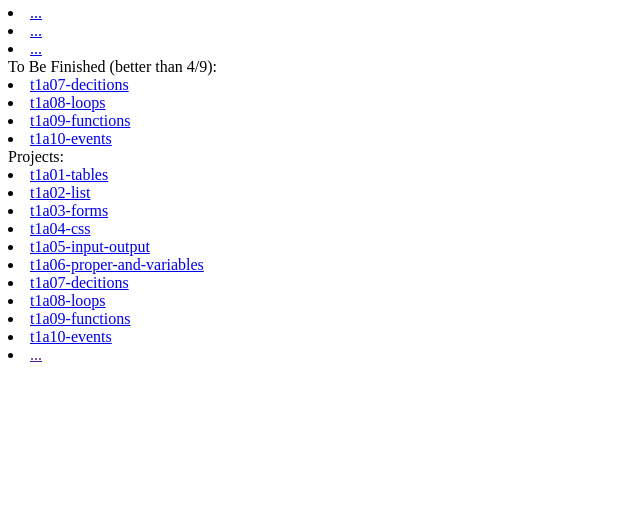
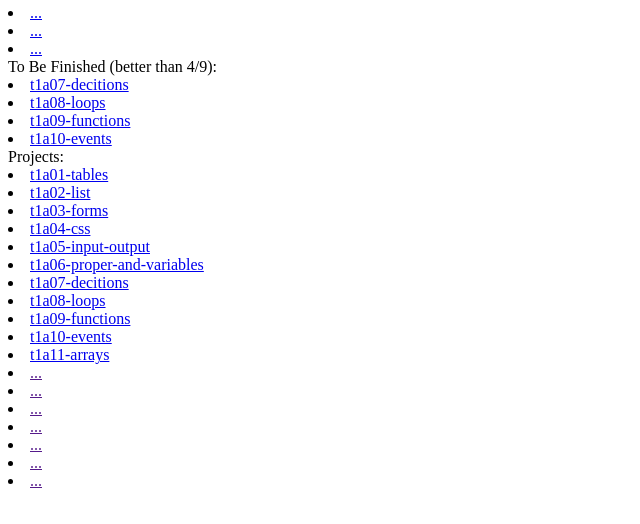
Before and after one commit to ZippySon489/gamedev-2026-tyson, a plain HTML site: page index.html in a window 1280 px wide. Shown: the part 98-622 px from the top of the page, without its empty margins (0-640 px from the left). Drawn offline with Linux system fonts and the light colour scheme.

Commit message:
Add link for t1a11-arrays in index.html
Added a new link for 't1a11-arrays' in the navigation.

```diff
--- a/index.html
+++ b/index.html
@@ -23,4 +23,11 @@ Projects:
 <li><a href="t1a08-loops-tyson.html"> t1a08-loops </a> <br>
 <li><a href="t1a09-functions-tyson.html"> t1a09-functions </a> <br>
 <li><a href="t1a10-events-tyson.html"> t1a10-events </a> <br>
+<li><a href="t1a11-arrays-tyson.html">t1a11-arrays</a> <br>
 <li><a href=""> ... </a> <br>
+<li><a href=""> ... </a> <br>
+<li><a href=""> ... </a> <br>
+<li><a href=""> ... </a> <br>
+<li><a href=""> ... </a> <br>
+<li><a href=""> ... </a> <br>
+<li><a href=""> ... </a> <br>
```
